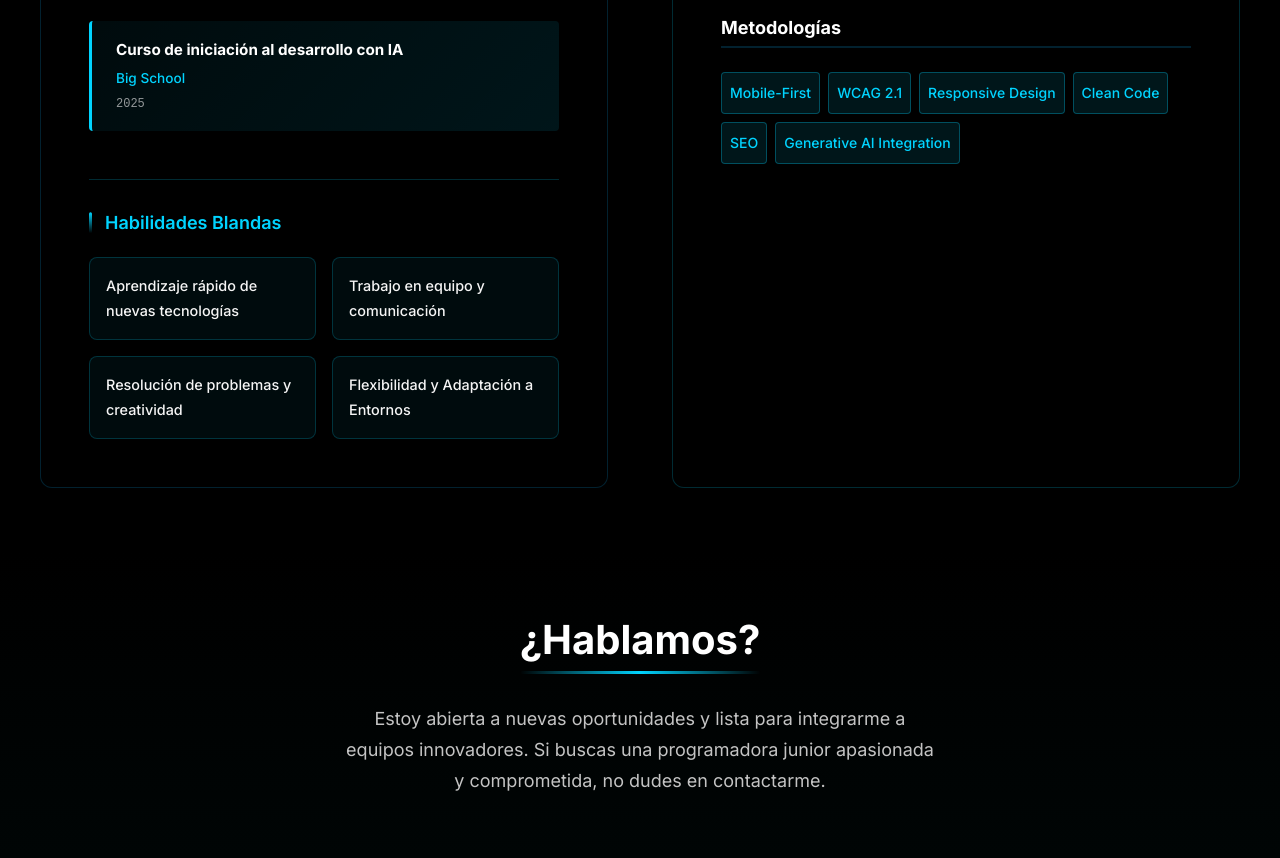
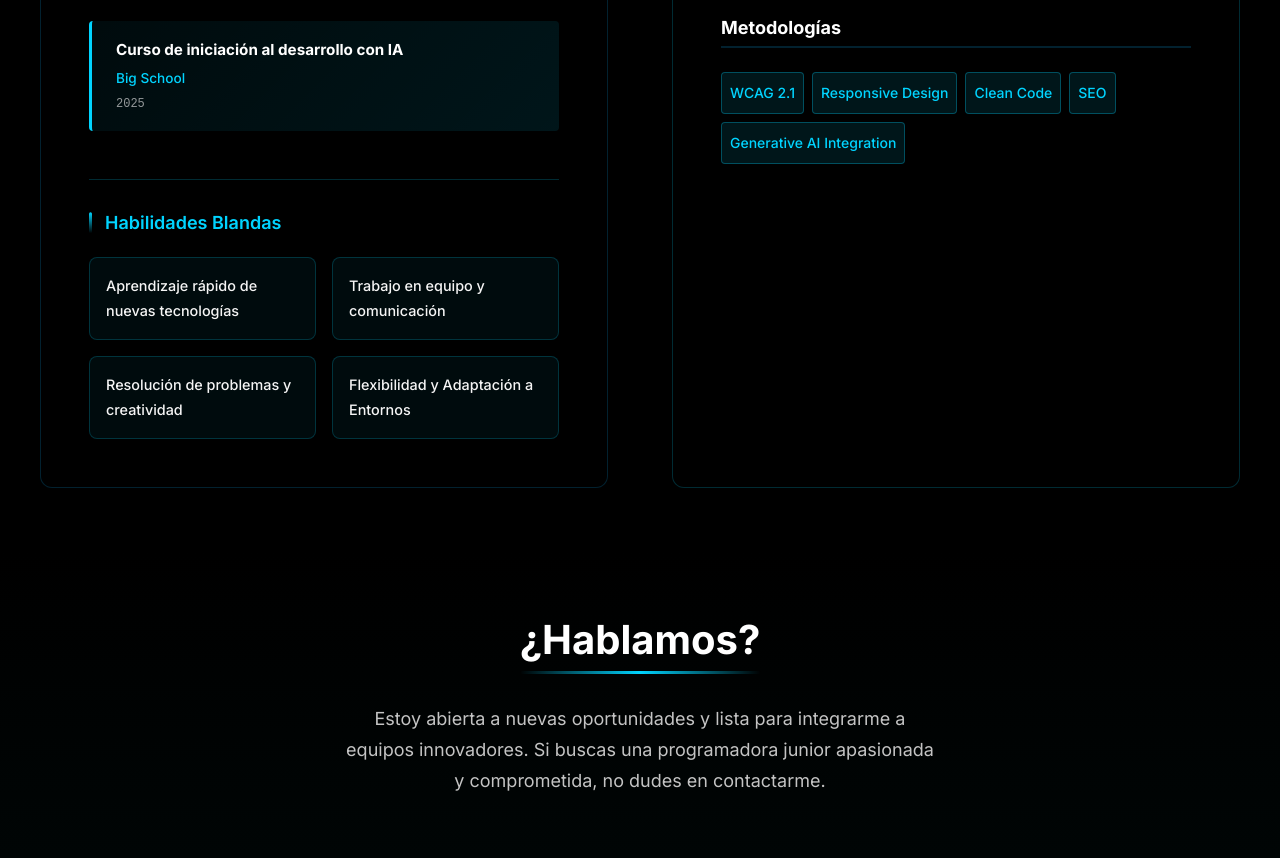
Before and after one commit to SarayOrtizCordero/portfolio-saray-ortiz-cordero, a plain HTML site: page index.html in a window 1280 px wide. Shown: the part 4263-5121 px from the top of the page. Drawn offline with nearby package versions, Linux system fonts and the light colour scheme; animation ran at ten frames a second.

Commit message:
Update code

```diff
--- a/index.html
+++ b/index.html
@@ -67,7 +67,7 @@
     </header>
 
     <main id="main-content" role="main">
-        <!-- Sección Hero/Inicio -->
+        <!-- Sección Hero -->
         <section id="inicio" class="hero" aria-labelledby="hero-title">
             <canvas class="hero_canvas"></canvas>
             <div class="hero_container">
@@ -504,7 +504,6 @@
                         <div class="skills-group">
                             <h4 class="skills-group_title">Metodologías</h4>
                             <ul class="tags-list" role="list">
-                                <li class="tag">Mobile-First</li>
                                 <li class="tag">WCAG 2.1</li>
                                 <li class="tag">Responsive Design</li>
                                 <li class="tag">Clean Code</li>
@@ -636,4 +635,5 @@
     <script src="js/app.js"></script>
 
 </body>
+
 </html>
```
